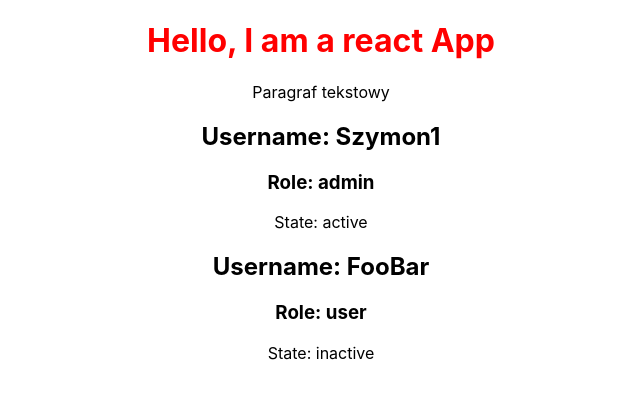
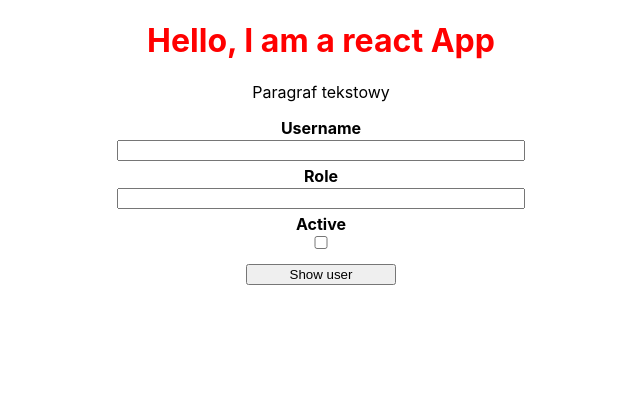
Before and after one commit to Ola214/my-app, a React (Create React App) app: page / in a window 1280 px wide. Shown: the top 398 px of the page, without its empty margins (319-959 px from the left). Built offline with nearby package versions, Linux system fonts and the light colour scheme.

Commit message:
state creating form

```diff
--- a/src/App.css
+++ b/src/App.css
@@ -40,3 +40,26 @@
 .Red-color {
   color: red;
 }
+
+.Form-container {
+  display: flex;
+  flex-direction: column;
+}
+
+.Form-label {
+  font-weight: bold;
+  margin: auto;
+  margin-bottom: 2px;
+}
+
+.Form-element {
+  width: 400px;
+  margin: auto;
+  margin-bottom: 5px;
+}
+
+.Form-button {
+  margin: auto;
+  min-width: 150px;
+  margin-top: 10px;
+}
--- a/src/App.js
+++ b/src/App.js
@@ -13,8 +13,15 @@ class App extends Component {
       <div className="App">
         <h1 className='Red-color'>Hello, I am a react App</h1>
         <p>Paragraf tekstowy</p>
-        <User username="Szymon1" role="admin">active</User>
-        <User username="FooBar" role="user">inactive</User>
+        <div className="Form-container">
+          <label className="Form-label">Username</label>
+          <input className="Form-element" type="text" id="username" />
+          <label className="Form-label">Role</label>
+          <input className="Form-element" type="text" id="role" />
+          <label className="Form-label">Active</label>
+          <input className="Form-element" type="checkbox" id="active" />
+          <button className="Form-button">Show user</button>
+        </div>
       </div>
     );
   }
```
